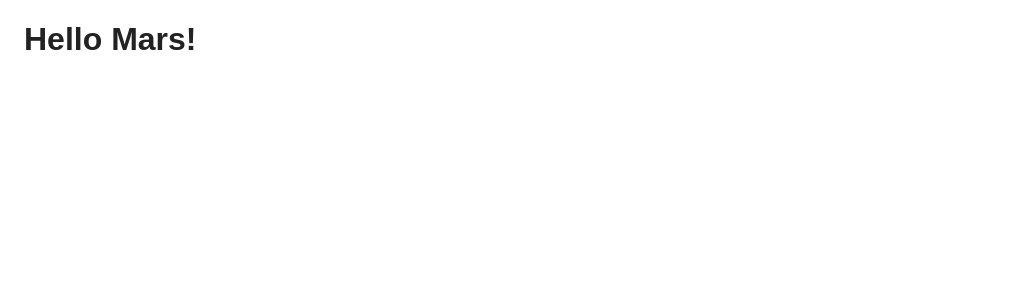
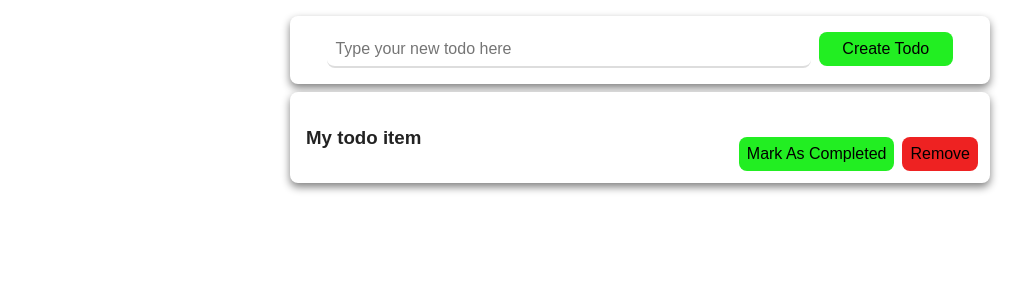
Before and after one commit to YaminiSuman/Building-React-Project-without-CRA, a React app: page / in a window 1280 px wide. Shown: the top 300 px of the page, without its empty margins (0-1032 px from the left). Built offline with nearby package versions, Linux system fonts and the light colour scheme.

Commit message:
Add react presentational component

```diff
--- a/src/App.js
+++ b/src/App.js
@@ -1,10 +1,10 @@
 import React from "react";
-
+import TodoList from "./todos/TodoList";
 import "./App.css";
 
 const App = () => (
   <div className="App">
-    <h1>Hello Mars!</h1>
+    <TodoList />
   </div>
 );
 
--- /dev/null
+++ b/src/todos/NewTodoForm.css
@@ -0,0 +1,28 @@
+.new-todo-form {
+  border-radius: 8px;
+  padding: 16px;
+  text-align: center;
+  box-shadow: 0 4px 8px grey;
+}
+
+.new-todo-input {
+  font-size: 16px;
+  padding: 8px;
+  border: none;
+  border-bottom: 2px solid #ddd;
+  border-radius: 8px;
+  width: 70%;
+  outline: none;
+}
+
+.new-todo-button {
+  font-size: 16px;
+  padding: 8px;
+  border: none;
+  border-radius: 8px;
+  outline: none;
+  cursor: pointer;
+  margin-left: 8px;
+  width: 20%;
+  background-color: #22ee22;
+}
--- /dev/null
+++ b/src/todos/NewTodoForm.js
@@ -0,0 +1,20 @@
+import React, { useState } from "react";
+import "./NewTodoForm.css";
+
+const NewTodoForm = () => {
+  const [inputValue, setInputValue] = useState("");
+  return (
+    <div className="new-todo-form">
+      <input
+        className="new-todo-input"
+        type="text"
+        placeholder="Type your new todo here"
+        value={inputValue}
+        onChange={e => setInputValue(e.target.value)}
+      />
+      <button className="new-todo-button">Create Todo</button>
+    </div>
+  );
+};
+
+export default NewTodoForm;
--- /dev/null
+++ b/src/todos/TodoList.css
@@ -0,0 +1,4 @@
+.list-wrapper {
+  max-width: 700px;
+  margin: auto;
+}
--- /dev/null
+++ b/src/todos/TodoList.js
@@ -0,0 +1,15 @@
+import React from "react";
+import TodoListItem from "./TodoListItem";
+import NewTodoForm from "./NewTodoForm";
+import "./TodoList.css";
+
+const TodoList = ({ todos = [{ text: "My todo item" }] }) => (
+  <div className="list-wrapper">
+    <NewTodoForm />
+    {todos.map(todo => (
+      <TodoListItem todo={todo} />
+    ))}
+  </div>
+);
+
+export default TodoList;
--- /dev/null
+++ b/src/todos/TodoListItem.css
@@ -0,0 +1,34 @@
+.todo-item-container {
+  background: #fff;
+  border-radius: 8px;
+  margin-top: 8px;
+  padding: 16px;
+  position: relative;
+  box-shadow: 0 4px 8px grey;
+}
+
+.buttons-container {
+  position: absolute;
+  right: 12px;
+  bottom: 12px;
+}
+
+button {
+  font-size: 16px;
+  padding: 8px;
+  border: none;
+  border-radius: 8px;
+  outline: none;
+  cursor: pointer;
+}
+
+.completed-button {
+  display: inline-block;
+  background-color: #22ee22;
+}
+
+.remove-button {
+  display: inline-block;
+  background-color: #ee2222;
+  margin-left: 8px;
+}
--- /dev/null
+++ b/src/todos/TodoListItem.js
@@ -0,0 +1,16 @@
+import React from "react";
+import "./TodoListItem.css";
+
+const TodoListItem = ({ todo }) => {
+  return (
+    <div className="todo-item-container">
+      <h3>{todo.text}</h3>
+      <div className="buttons-container">
+        <button className="completed-button">Mark As Completed</button>
+        <button className="remove-button">Remove</button>
+      </div>
+    </div>
+  );
+};
+
+export default TodoListItem;
```
